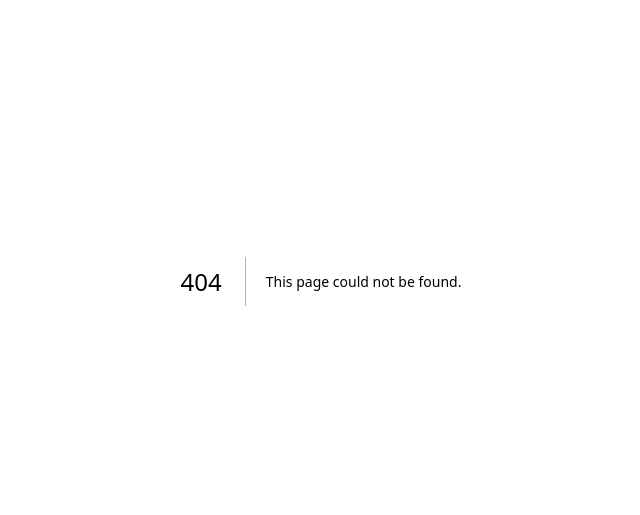
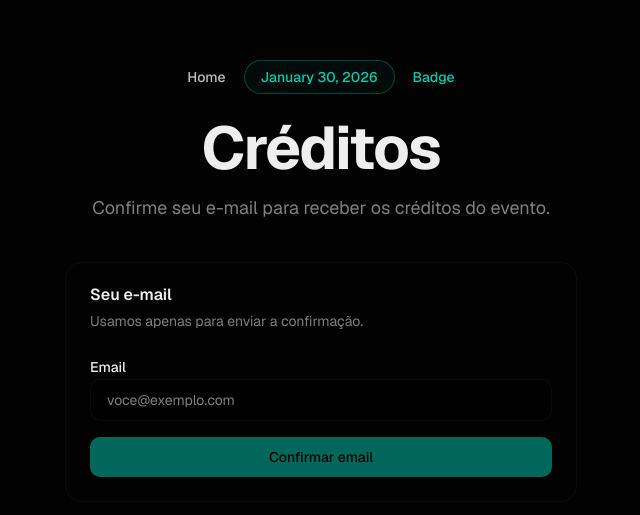
Before and after one commit to enzoenrico/cursor-cafe-landing, a Next.js app: page /creditos in a window 1280 px wide. Before the commit this address had no page. Shown: the part 119-634 px from the top of the page, without its empty margins (319-959 px from the left). Built offline with nearby package versions, Linux system fonts and the light colour scheme.

Commit message:
pre: experiment

```diff
--- a/package.json
+++ b/package.json
@@ -9,6 +9,7 @@
     "lint": "eslint"
   },
   "dependencies": {
+    "@paper-design/shaders-react": "^0.0.71",
     "@radix-ui/react-hover-card": "^1.1.15",
     "@radix-ui/react-separator": "^1.1.8",
     "@radix-ui/react-slot": "^1.2.4",
--- /dev/null
+++ b/src/app/creditos/page.tsx
@@ -0,0 +1,156 @@
+"use client";
+
+import { useMemo, useState } from "react";
+import Link from "next/link";
+import { CheckCircle2 } from "lucide-react";
+
+import { PaperHalftone } from "@/components/paper-halftone";
+import { SiteHeader } from "@/components/site-header";
+import { Button } from "@/components/ui/button";
+import {
+	Card,
+	CardContent,
+	CardDescription,
+	CardHeader,
+	CardTitle,
+} from "@/components/ui/card";
+import { GrainGradient } from "@paper-design/shaders-react";
+
+const EMAIL_RE = /^[^\s@]+@[^\s@]+\.[^\s@]+$/;
+
+export default function CreditosPage() {
+	const [email, setEmail] = useState("");
+	const [submitted, setSubmitted] = useState(false);
+
+	const emailTrimmed = email.trim();
+	const isEmailValid = useMemo(
+		() => EMAIL_RE.test(emailTrimmed),
+		[emailTrimmed]
+	);
+
+	const panelBase =
+		"overflow-hidden transition-[max-height,opacity,transform] duration-500 ease-[cubic-bezier(0.16,1,0.3,1)] will-change-[opacity,transform]";
+	const panelShown = "max-h-[520px] opacity-100 translate-y-0 scale-100";
+	const panelHidden =
+		"max-h-0 opacity-0 -translate-y-2 scale-[0.985] pointer-events-none";
+
+	return (
+		<div className="relative h-screen overflow-y-hidden">
+			<GrainGradient
+				width={window.innerWidth}
+				height={window.innerHeight}
+				colors={["#7300ff", "#eba8ff", "#00bfff", "#2b00ff"]}
+				colorBack="#000000"
+				softness={0.8}
+				intensity={0.6}
+				noise={0.35}
+				shape="corners"
+				speed={0.5}
+				className="absolute inset-0 -z-10 overflow-hidden opacity-50"
+			/>
+
+
+
+			<main className="relative min-h-screen flex flex-col items-center justify-center px-4 py-16 sm:px-6 lg:px-8">
+				<div className="w-full max-w-3xl mx-auto text-center">
+					<SiteHeader className="mb-6" />
+
+					<h1 className="animate-fade-up delay-100 text-4xl sm:text-6xl font-bold tracking-tight">
+						Créditos
+					</h1>
+
+					<p className="animate-fade-up delay-200 mt-4 text-base sm:text-lg text-muted-foreground">
+						Confirme seu e-mail para receber os créditos do evento.
+					</p>
+
+					<div className="animate-scale-in delay-300 mt-10 mx-auto w-full max-w-lg text-left">
+						<div className="relative">
+							<div
+								data-state={submitted ? "hidden" : "shown"}
+								className={[
+									panelBase,
+									submitted ? panelHidden : panelShown,
+								].join(" ")}
+							>
+								<Card className="border-border/50 bg-transparent">
+									<CardHeader>
+										<CardTitle>Seu e-mail</CardTitle>
+										<CardDescription>
+											Usamos apenas para enviar a confirmação.
+										</CardDescription>
+									</CardHeader>
+
+									<CardContent>
+										<form
+											className="space-y-4"
+											onSubmit={(e) => {
+												e.preventDefault();
+												if (!isEmailValid) return;
+												setSubmitted(true);
+											}}
+										>
+											<div className="space-y-2">
+												<label
+													htmlFor="email"
+													className="text-sm font-medium text-foreground"
+												>
+													Email
+												</label>
+												<input
+													id="email"
+													name="email"
+													type="email"
+													inputMode="email"
+													autoComplete="email"
+													placeholder="voce@exemplo.com"
+													value={email}
+													onChange={(e) => setEmail(e.target.value)}
+													className="w-full rounded-md border border-border/50 bg-background/40 px-4 py-2.5 text-sm text-foreground shadow-xs backdrop-blur-md placeholder:text-muted-foreground outline-none focus-visible:ring-2 focus-visible:ring-ring/50"
+												/>
+											</div>
+
+											<Button
+												type="submit"
+												size="lg"
+												className="w-full"
+												disabled={!isEmailValid}
+											>
+												Confirmar email
+											</Button>
+										</form>
+									</CardContent>
+								</Card>
+							</div>
+
+							<div
+								data-state={submitted ? "shown" : "hidden"}
+								className={[
+									panelBase,
+									submitted ? panelShown : panelHidden,
+								].join(" ")}
+							>
+								<Card className="border-border/50 bg-transparent">
+									<CardHeader className="space-y-2">
+										<div className="flex items-center gap-2">
+											<CheckCircle2 className="size-5 text-primary" />
+											<CardTitle>Obrigado!</CardTitle>
+										</div>
+										<CardDescription>
+											Recebemos seu email. Em breve você receberá a confirmação.
+										</CardDescription>
+									</CardHeader>
+
+									<CardContent className="pt-0">
+										<Button asChild variant="secondary" className="w-full">
+											<Link href="/">Voltar para Home</Link>
+										</Button>
+									</CardContent>
+								</Card>
+							</div>
+						</div>
+					</div>
+				</div>
+			</main>
+		</div>
+	);
+}
--- a/src/app/page.tsx
+++ b/src/app/page.tsx
@@ -3,41 +3,29 @@
 import { Button } from "@/components/ui/button";
 import { HoverCard, HoverCardTrigger, HoverCardContent } from "@/components/ui/hover-card";
 import { Card, CardContent } from "@/components/ui/card";
-import { Badge } from "@/components/ui/badge";
 import { Separator } from "@/components/ui/separator";
 import { Countdown } from "@/components/countdown";
-import { HalftoneBackground } from "@/components/halftone-background";
-import { CreditCard, ExternalLink, MessageCircle } from "lucide-react";
+import { PaperHalftone } from "@/components/paper-halftone";
+import { SiteHeader } from "@/components/site-header";
+import { CreditCard, MessageCircle } from "lucide-react";
 import Image from "next/image";
 import Link from "next/link";
 
 
 export default function Home() {
 	return (
-		<div className="h-screen overflow-y-hidden">
+		<div className="relative h-screen overflow-y-hidden">
 			{/* Background (image + halftone shader) */}
-			<HalftoneBackground
-				src="/manana.png"
-				priority
-				dotSize={5}
-				intensity={0.4}
-				opacity={0.25}
-				ink={[0.86, 0.95, 0.98]}
-				background={[0.08, 0.08, 0.08]}
+			<PaperHalftone
+				image="/manana.png"
+				inverted
+				colors={{ back: "#222222", front: "#f2f1e8" }}
+				className="opacity-50"
 			/>
-			<div className="absolute inset-0 bg-linear-to-b from-transparent via-gray-900/30 to-gray-900/50" />
 
 			<main className="relative min-h-screen flex flex-col items-center justify-center px-4 py-16 sm:px-6 lg:px-8">
 				<div className="w-full max-w-3xl mx-auto text-center">
-					{/* Badge */}
-					<div className="animate-fade-up">
-						<Badge
-							variant="outline"
-							className="mb-6 px-4 py-1.5 text-sm border-primary/30 text-primary bg-primary/5 backdrop-blur-md"
-						>
-							January 30, 2026
-						</Badge>
-					</div>
+					<SiteHeader className="mb-6" />
 
 					{/* Title */}
 					<h1 className="animate-fade-up delay-100 text-5xl sm:text-7xl md:text-8xl font-bold tracking-tight">
@@ -84,7 +72,7 @@ export default function Home() {
 					<HoverCard openDelay={100} closeDelay={200}>
 						<HoverCardTrigger asChild>
 							<span className="animate-fade-up delay-500 inline-block mt-6 cursor-help">
-								<Button variant="outline" size="lg" className="pointer-events-none opacity-70">
+								<Button variant="outline" size="lg" className="pointer-events-none opacity-70 backdrop-blur-lg">
 									Vagas esgotadas
 								</Button>
 							</span>
@@ -117,16 +105,6 @@ export default function Home() {
 						<Button
 							variant="secondary"
 							size="lg"
-							className="w-full sm:w-auto gap-2"
-							disabled
-						>
-							<CreditCard className="size-4" />
-							Créditos
-						</Button>
-
-						<Button
-							variant="secondary"
-							size="lg"
 							className="w-full sm:w-auto gap-2 cursor-pointer"
 							onClick={() => window.open("https://chat.whatsapp.com/I9YhGre6aoC9Wt6ZOFz1qt", "_blank")}
 						>
--- a/src/components/countdown.tsx
+++ b/src/components/countdown.tsx
@@ -36,14 +36,19 @@ export function Countdown() {
 	const [mounted, setMounted] = useState(false);
 
 	useEffect(() => {
-		setMounted(true);
-		setTimeLeft(calculateTimeLeft());
+		const raf = requestAnimationFrame(() => {
+			setMounted(true);
+			setTimeLeft(calculateTimeLeft());
+		});
 
 		const timer = setInterval(() => {
 			setTimeLeft(calculateTimeLeft());
 		}, 1000);
 
-		return () => clearInterval(timer);
+		return () => {
+			cancelAnimationFrame(raf);
+			clearInterval(timer);
+		};
 	}, []);
 
 	// Avoid hydration mismatch
--- a/src/components/halftone-background.tsx
+++ b/src/components/halftone-background.tsx
@@ -69,8 +69,6 @@ void main() {
   vec2 cell = floor(st / ds);
   vec2 cellCenter = (cell + 0.5) * ds;
   vec2 uvCell = cellCenter / u_resolution;
-  // Flip Y for image sampling so the texture isn't upside down.
-  uvCell.y = 1.0 - uvCell.y;
 
   vec3 tex = texture2D(u_tex, uvCell).rgb;
   float lum = luma(tex);
@@ -127,11 +125,6 @@ function clamp01(x: number) {
 	return Math.max(0, Math.min(1, x));
 }
 
-function vec3Uniform(gl: WebGLRenderingContext, loc: WebGLUniformLocation | null, v: Vec3) {
-	if (!loc) return;
-	gl.uniform3f(loc, clamp01(v[0]), clamp01(v[1]), clamp01(v[2]));
-}
-
 export function HalftoneBackground({
 	src,
 	alt = "",
@@ -139,8 +132,8 @@ export function HalftoneBackground({
 	className,
 	dotSize = 7,
 	intensity = 1,
-	ink = [0.86, 0.95, 0.98],
-	background = [0.03, 0.03, 0.035],
+	ink: _ink = [0.86, 0.95, 0.98],
+	background: _background = [0.03, 0.03, 0.035],
 	opacity = 0.55,
 }: HalftoneBackgroundProps) {
 	const wrapperRef = React.useRef<HTMLDivElement | null>(null);
@@ -150,6 +143,9 @@ export function HalftoneBackground({
 	const textureRef = React.useRef<WebGLTexture | null>(null);
 	const imgRef = React.useRef<HTMLImageElement | null>(null);
 	const [webglOk, setWebglOk] = React.useState(true);
+	// Reserved for future shader controls; keep in props without lint noise.
+	void _ink;
+	void _background;
 
 	const draw = React.useCallback(() => {
 		const canvas = canvasRef.current;
@@ -195,7 +191,7 @@ export function HalftoneBackground({
 		gl.clearColor(0, 0, 0, 0);
 		gl.clear(gl.COLOR_BUFFER_BIT);
 		gl.drawArrays(gl.TRIANGLES, 0, 6);
-	}, [background, dotSize, ink, intensity, opacity]);
+	}, [dotSize, intensity, opacity]);
 
 	React.useEffect(() => {
 		const canvas = canvasRef.current;
--- /dev/null
+++ b/src/components/paper-halftone.tsx
@@ -0,0 +1,37 @@
+"use client";
+
+import { cn } from '@/lib/utils';
+import { HalftoneDots } from '@paper-design/shaders-react';
+import { useEffect, useState } from 'react';
+
+export function PaperHalftone({ image, inverted, colors, className }: { image: string, inverted: boolean, colors: { back: string, front: string }, className?: string }) {
+	const [dimensions, setDimensions] = useState({ width: 0, height: 0 });
+
+	useEffect(() => {
+		const updateDimensions = () => {
+			setDimensions({ width: window.innerWidth, height: window.innerHeight });
+		};
+
+		updateDimensions();
+		window.addEventListener('resize', updateDimensions);
+		return () => window.removeEventListener('resize', updateDimensions);
+	}, []);
+
+	if (dimensions.width === 0) return null;
+
+	return (
+		<div className={cn("absolute inset-0 -z-10 overflow-hidden", className)}>
+			<HalftoneDots
+				width={dimensions.width}
+				height={dimensions.height}
+				image={image}
+				colorBack={colors.back}
+				colorFront={colors.front}
+				originalColors={false}
+				type="gooey"
+				grid="hex"
+				inverted={inverted}
+			/>
+		</div>
+	)
+}
--- /dev/null
+++ b/src/components/site-header.tsx
@@ -0,0 +1,61 @@
+"use client";
+
+import type { ReactNode } from "react";
+import Link from "next/link";
+import { usePathname } from "next/navigation";
+
+import { cn } from "@/lib/utils";
+import { Badge } from "@/components/ui/badge";
+import { Button } from "@/components/ui/button";
+
+const EVENT_DATE_LABEL = "January 30, 2026";
+
+function HeaderLink({
+	href,
+	children,
+}: {
+	href: string;
+	children: ReactNode;
+}) {
+	const pathname = usePathname();
+	const isActive = pathname === href;
+
+	return (
+		<Button
+			asChild
+			variant="ghost"
+			size="sm"
+			className={cn(
+				"h-8 rounded-full px-3 text-sm text-foreground/80 backdrop-blur-md hover:bg-white/5 hover:text-foreground",
+				isActive && "text-primary"
+			)}
+		>
+			<Link href={href} aria-current={isActive ? "page" : undefined}>
+				{children}
+			</Link>
+		</Button>
+	);
+}
+
+export function SiteHeader({ className }: { className?: string }) {
+	return (
+		<header className={cn("animate-fade-up", className)}>
+			<div className="flex flex-row items-center justify-center gap-3">
+
+				<nav
+					aria-label="Primary"
+					className="flex items-center justify-center gap-1.5"
+				>
+					<HeaderLink href="/">Home</HeaderLink>
+					<Badge
+						variant="outline"
+						className="px-4 py-1.5 text-sm border-primary/30 text-primary bg-primary/5 backdrop-blur-md"
+					>
+						{EVENT_DATE_LABEL}
+					</Badge>
+					<HeaderLink href="/creditos">Badge</HeaderLink>
+				</nav>
+			</div>
+		</header>
+	);
+}
```
Also changed, not shown: src/app/globals.css (+43 -10 lines), 1 other file (tests, documents, lock files or other folders).
